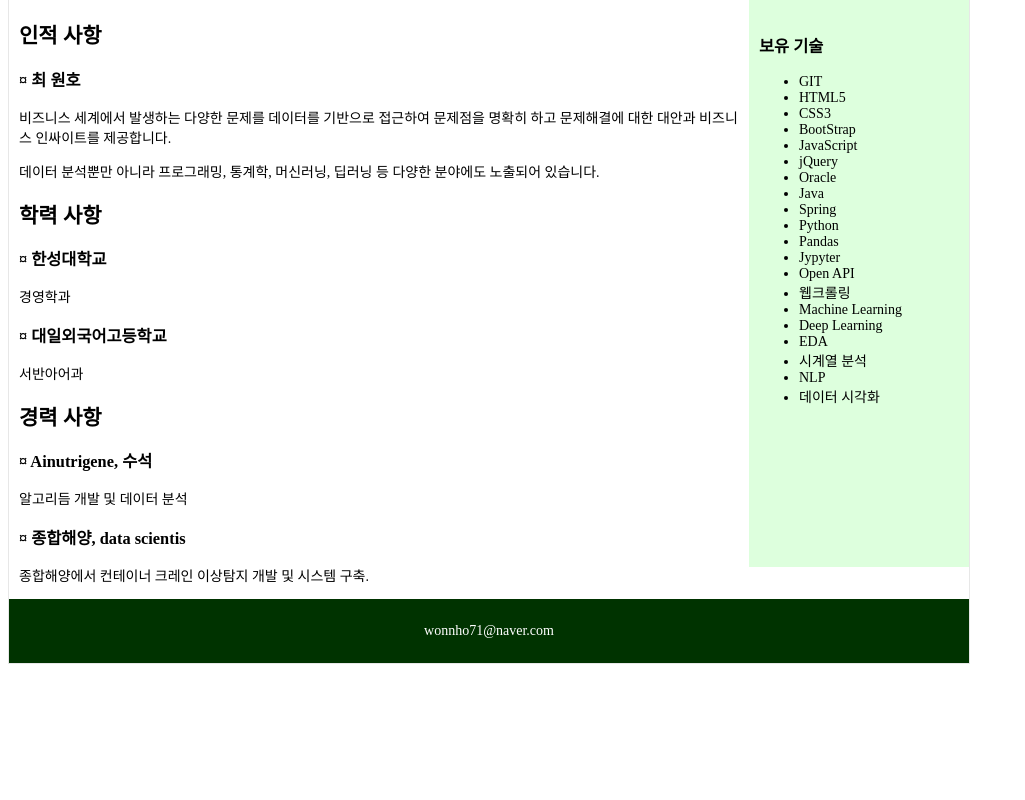
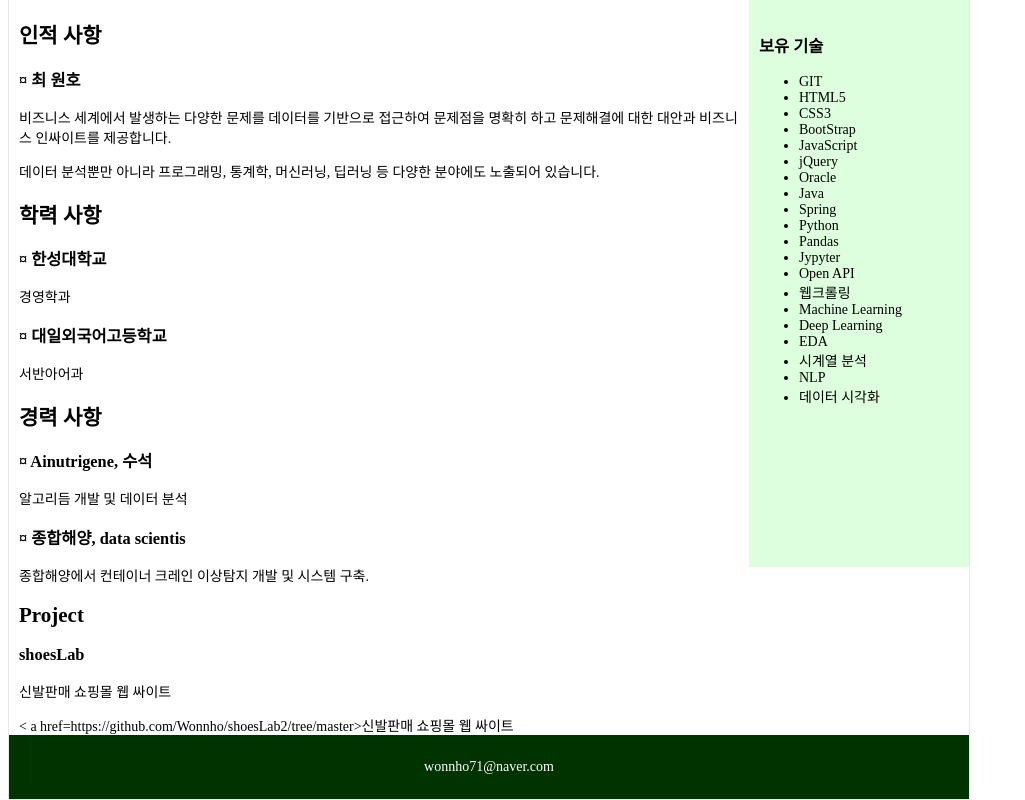
Before and after one commit to Wonnho/Wonnho.github.io, a plain HTML site: page index.html in a window 1280 px wide. Shown: the part 351-1151 px from the top of the page, without its empty margins (0-1025 px from the left). Before the commit the page ends 1015 px from the top, so only its background shows below. Drawn offline with Linux system fonts and the light colour scheme.

Commit message:
Update index.html

```diff
--- a/index.html
+++ b/index.html
@@ -41,6 +41,14 @@
 				<h3>¤ 종합해양, data scientis</h3>
 					<p>종합해양에서 컨테이너 크레인 이상탐지 개발 및 시스템 구축. </p>
 			</article>
+
+			<article>
+				<h2>Project</h2>
+				<h3>shoesLab </h3>
+				<p>신발판매 쇼핑몰 웹 싸이트 </p>
+				< a href=https://github.com/Wonnho/shoesLab2/tree/master>신발판매 쇼핑몰 웹 싸이트</a>
+			</article>
+
 		</section>
 		<aside class="sidebar">
 			<h3>보유 기술</h3>
```
